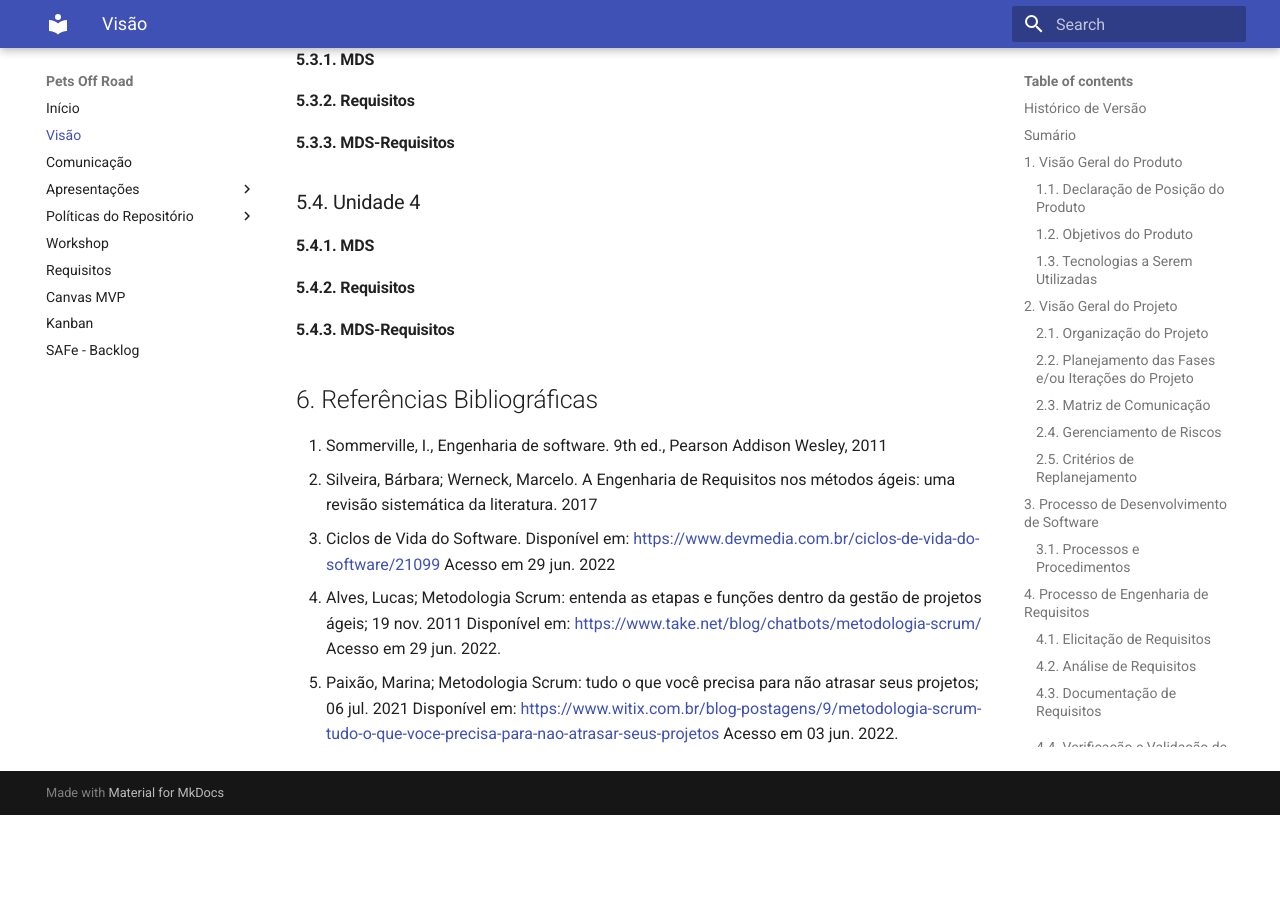
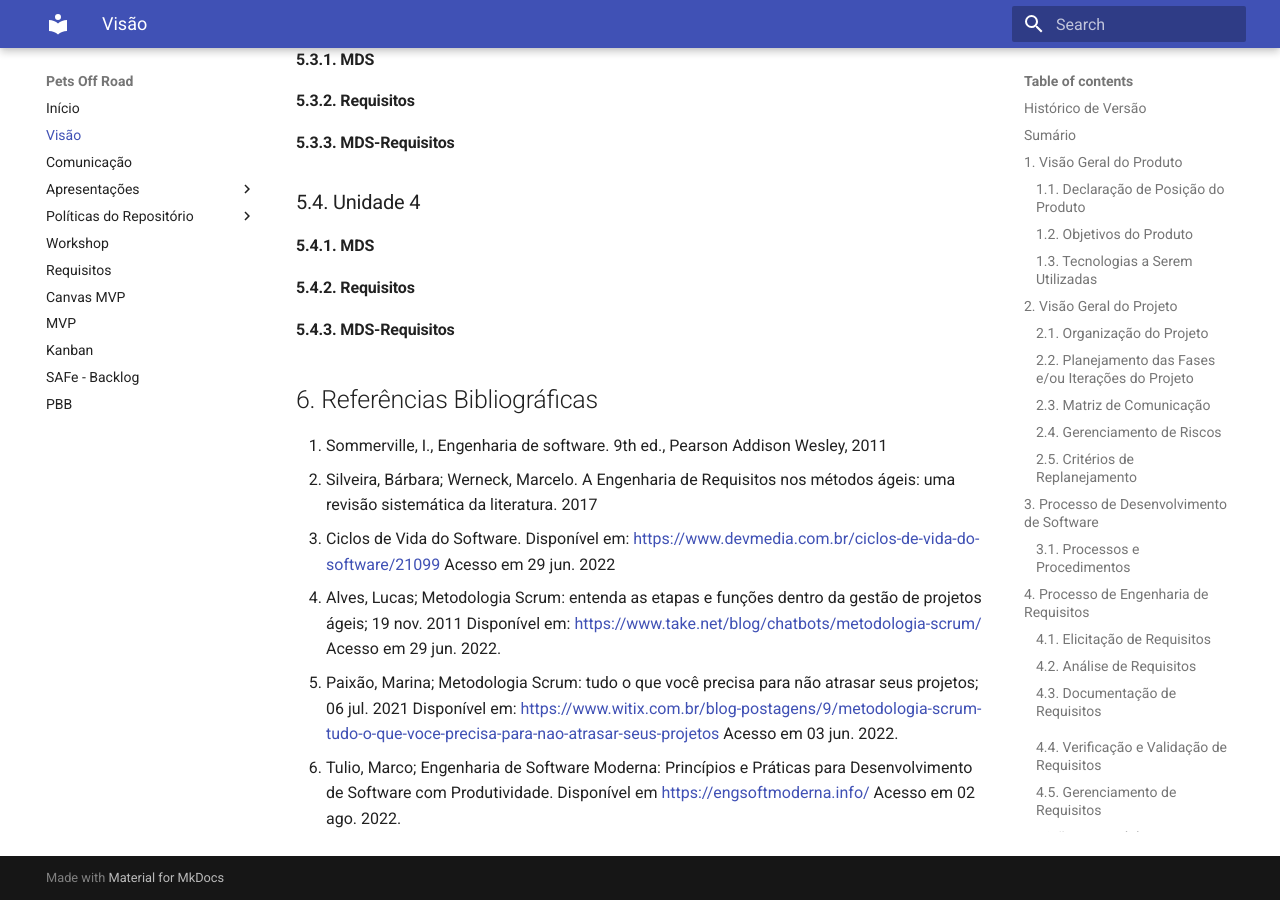
Before and after one commit to mdsreq-fga-unb/2022.1-pets-off-road, an MkDocs documentation site: the page built from docs/doc_visao.md, in a window 1280 px wide and 900 px high, scrolled down 12456 px. Built offline with MkDocs 1.6.1 and Material for MkDocs 9.7.7, drawn with Linux system fonts in a browser that asks for light colours; before the commit the page ends 13271 px from its top, so only the background shows below that.

Commit message:
Adicionando PBB e MVPs

```diff
--- a/docs/doc_visao.md
+++ b/docs/doc_visao.md
@@ -269,3 +269,4 @@ Como um bom aprendizado para o time está na melhor organização e elaboração
 3. Ciclos de Vida do Software. Disponível em: <https://www.devmedia.com.br/ciclos-de-vida-do-software/21099> Acesso em 29 jun. 2022
 4. Alves, Lucas; Metodologia Scrum: entenda as etapas e funções dentro da gestão de projetos ágeis; 19 nov. 2011 Disponível em: <https://www.take.net/blog/chatbots/metodologia-scrum/> Acesso em 29 jun. 2022.
 5. Paixão, Marina; Metodologia Scrum: tudo o que você precisa para não atrasar seus projetos; 06 jul. 2021 Disponível em: <https://www.witix.com.br/blog-postagens/9/metodologia-scrum-tudo-o-que-voce-precisa-para-nao-atrasar-seus-projetos> Acesso em 03 jun. 2022.
+6. Tulio, Marco; Engenharia de Software Moderna: Princípios e Práticas para Desenvolvimento de Software com Produtividade. Disponível em <https://engsoftmoderna.info/> Acesso em 02 ago. 2022.
--- a/mkdocs.yml
+++ b/mkdocs.yml
@@ -12,8 +12,10 @@ nav:
 - Workshop: workshop.md
 - Requisitos: requisitos.md
 - Canvas MVP: canvas.md
+- MVP: MVPs.md
 - Kanban: kanban.md
 - SAFe - Backlog: backlog.md
+- PBB: PBB.md
 
 theme:
   name: material
```
Also changed, not shown: docs/MVPs.md (added, +17 -0 lines), docs/PBB.md (added, +9 -0 lines), docs/canvas.md (+6 -11 lines), docs/imagens/MVP1.png (added), docs/imagens/MVP2.png (added).
